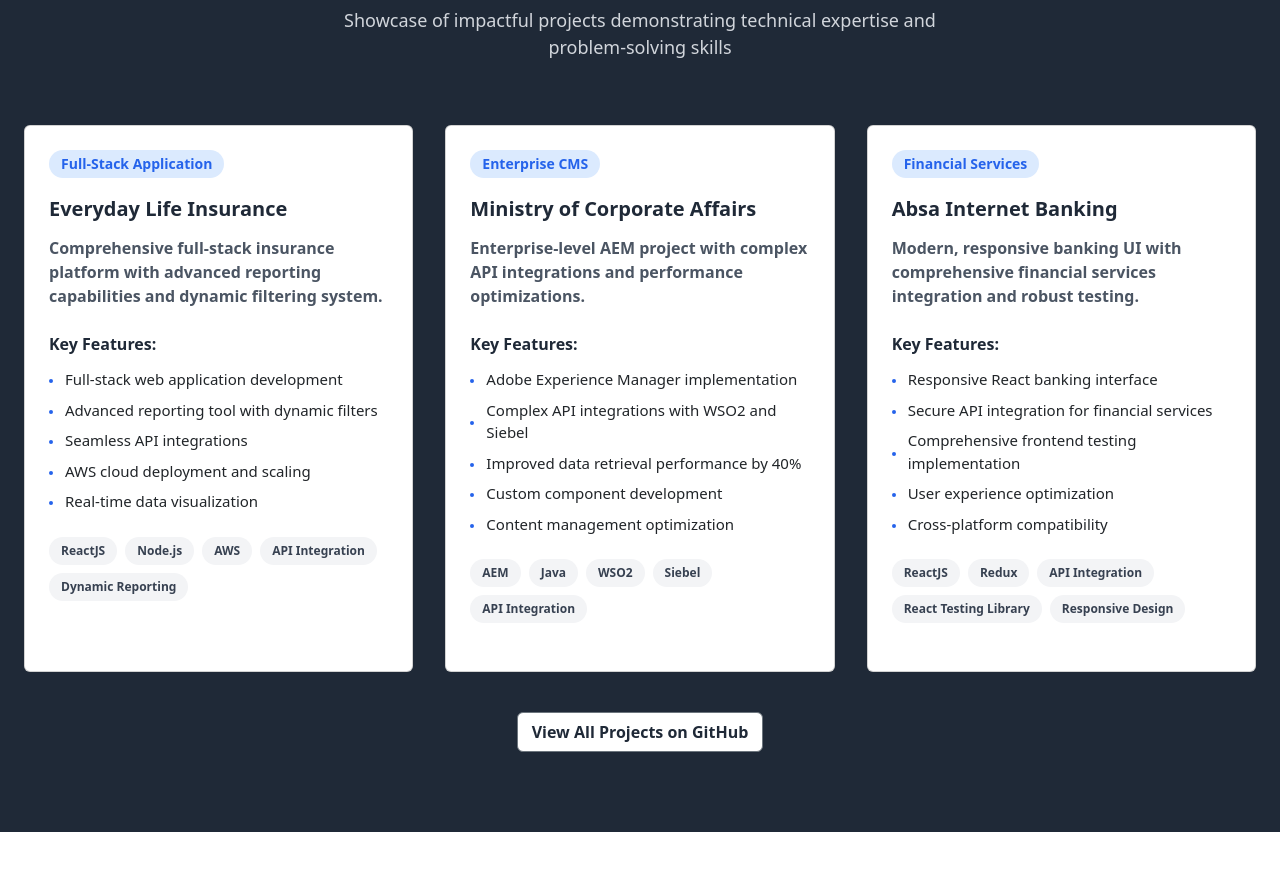
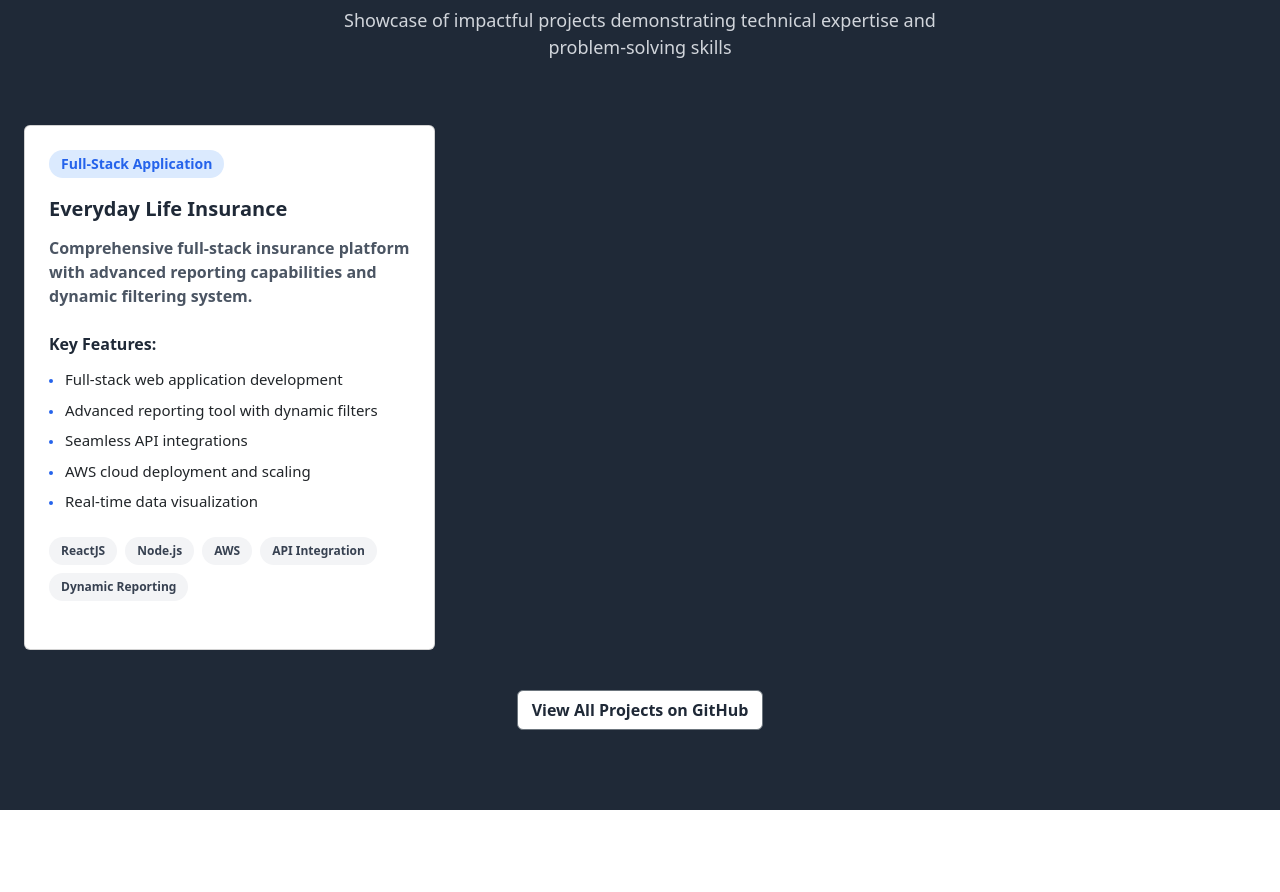
Before and after one commit to BoraHitu/myPortfolio, a React (Vite) app: page / in a window 1280 px wide. Shown: the part 4360-5252 px from the top of the page. Built offline with nearby package versions, Linux system fonts and the light colour scheme.

Commit message:
Update Projects.jsx

```diff
--- a/src/pages/Projects.jsx
+++ b/src/pages/Projects.jsx
@@ -22,43 +22,8 @@
         'Dynamic Reporting',
       ],
       cardName: 'first-card',
-    },
-    {
-      type: 'Enterprise CMS',
-      title: 'Ministry of Corporate Affairs',
-      overview:
-        'Enterprise-level AEM project with complex API integrations and performance optimizations.',
-      features: [
-        'Adobe Experience Manager implementation',
-        'Complex API integrations with WSO2 and Siebel',
-        'Improved data retrieval performance by 40%',
-        'Custom component development',
-        'Content management optimization',
-      ],
-      skills: ['AEM', 'Java', 'WSO2', 'Siebel', 'API Integration'],
-      cardName: 'second-card',
-    },
-    {
-      type: 'Financial Services',
-      title: 'Absa Internet Banking',
-      overview:
-        'Modern, responsive banking UI with comprehensive financial services integration and robust testing.',
-      features: [
-        'Responsive React banking interface',
-        'Secure API integration for financial services',
-        'Comprehensive frontend testing implementation',
-        'User experience optimization',
-        'Cross-platform compatibility',
-      ],
-      skills: [
-        'ReactJS',
-        'Redux',
-        'API Integration',
-        'React Testing Library',
-        'Responsive Design',
-      ],
-      cardName: 'third-card',
-    },
+    }
+
   ];
 
   return (
```
